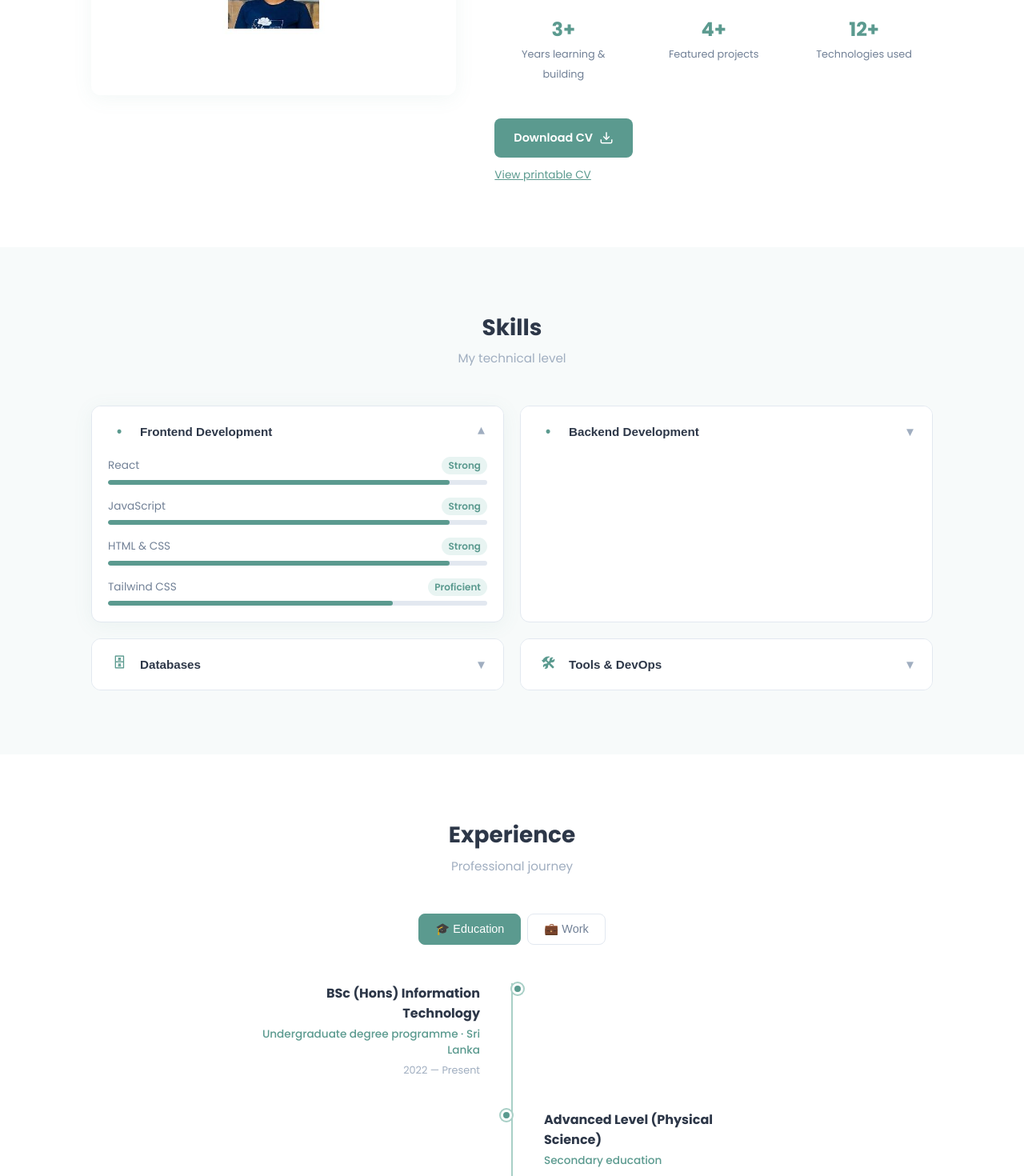
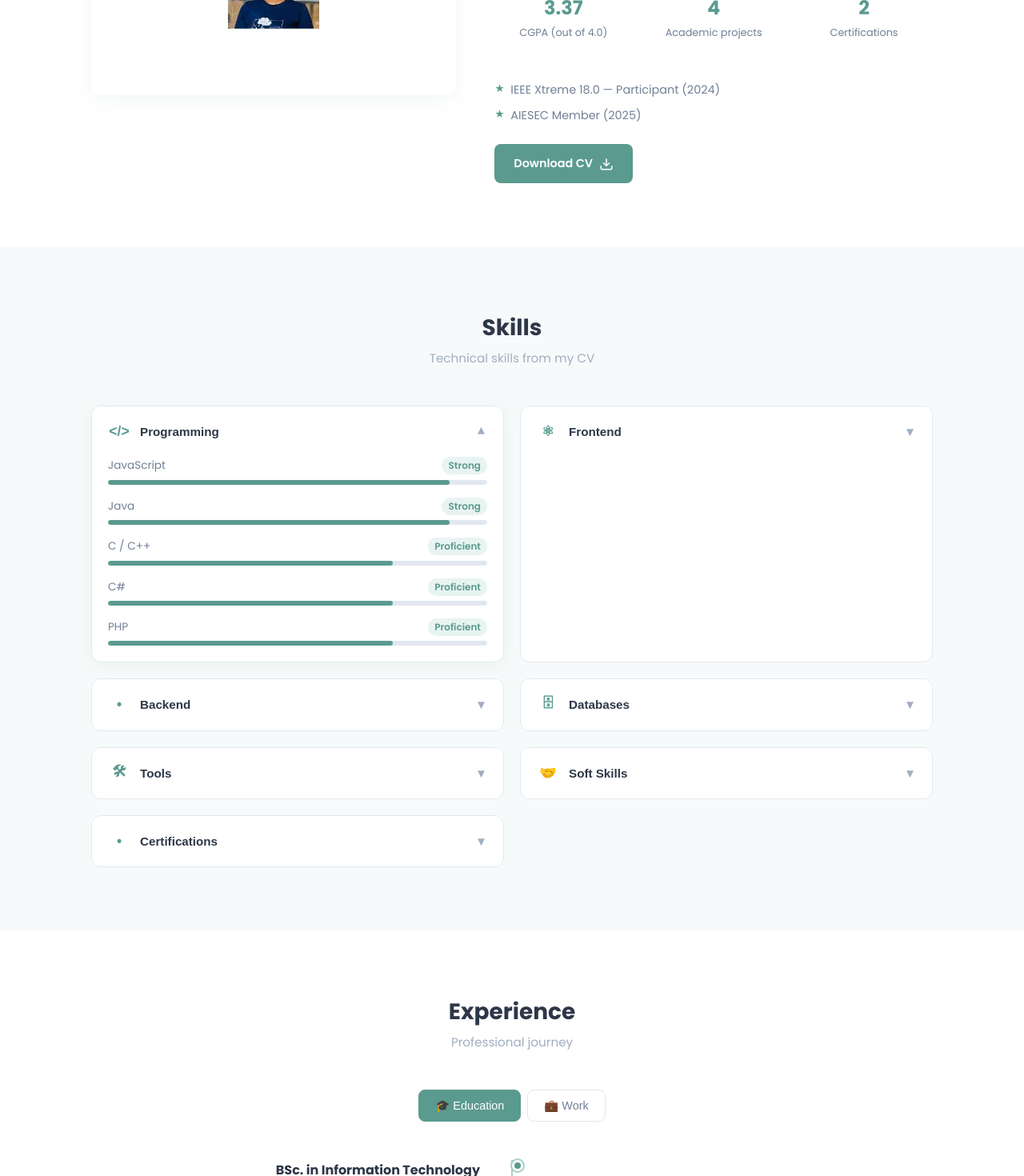
Before and after one commit to RajeevniUmapathisivam/portfolio, a React (Create React App) app: page / in a window 1280 px wide. Shown: the part 1080-2550 px from the top of the page at 80% size. Built offline with nearby package versions, Linux system fonts and the light colour scheme.

Commit message:
feat: align portfolio skills and content with CV (Vavuniya, projects, certifications)
Co-authored-by: Cursor <cursoragent@cursor.com>

```diff
--- a/src/App.css
+++ b/src/App.css
@@ -399,8 +399,60 @@
 /* ── Skills accordion ── */
 .skills-grid {
   display: grid;
-  grid-template-columns: 1fr 1fr;
+  grid-template-columns: repeat(2, 1fr);
   gap: 1.25rem;
+}
+
+.skill-list-plain {
+  list-style: none;
+  padding: 0;
+  margin: 0;
+}
+
+.skill-list-plain li {
+  padding: 0.5rem 0;
+  font-size: 0.9rem;
+  color: var(--text-muted);
+  border-bottom: 1px solid var(--border);
+}
+
+.skill-list-plain li:last-child {
+  border-bottom: none;
+}
+
+.skill-list-plain li::before {
+  content: "✓ ";
+  color: var(--teal);
+  font-weight: 700;
+}
+
+.about-achievements {
+  list-style: none;
+  margin: 0 0 1.25rem;
+  padding: 0;
+}
+
+.about-achievements li {
+  font-size: 0.9rem;
+  color: var(--text-muted);
+  padding: 0.35rem 0;
+  padding-left: 1.25rem;
+  position: relative;
+}
+
+.about-achievements li::before {
+  content: "★";
+  position: absolute;
+  left: 0;
+  color: var(--teal);
+  font-size: 0.75rem;
+}
+
+.timeline-detail {
+  font-size: 0.82rem;
+  color: var(--text-light);
+  margin-top: 0.25rem;
+  line-height: 1.5;
 }
 
 .accordion {
@@ -986,6 +1038,10 @@
 }
 
 @media (max-width: 600px) {
+  .skills-grid {
+    grid-template-columns: 1fr;
+  }
+
   .form-row {
     grid-template-columns: 1fr;
   }
--- a/src/components/About.js
+++ b/src/components/About.js
@@ -1,9 +1,8 @@
-import { ABOUT_STATS, SITE } from "../data/portfolio";
+import { ABOUT_STATS, SITE, achievements } from "../data/portfolio";
 import { IconDownload } from "./Icons";
 
 const PROFILE_IMAGE = `${process.env.PUBLIC_URL}/profile.jpg`;
-const CV_URL = `${process.env.PUBLIC_URL}/cv.pdf`;
-const CV_FALLBACK = `${process.env.PUBLIC_URL}/cv.html`;
+const CV_URL = `${process.env.PUBLIC_URL}/${SITE.cvPdf}`;
 
 export default function About() {
   return (
@@ -18,12 +17,7 @@ export default function About() {
             <img src={PROFILE_IMAGE} alt={`${SITE.name} portrait`} loading="lazy" />
           </div>
           <div>
-            <p className="about-text">
-              I am an enthusiastic IT undergraduate focused on full-stack development,
-              system design, and building real-world scalable applications. I enjoy turning
-              complex problems into clean, user-friendly web experiences — from REST APIs and
-              databases to polished React frontends.
-            </p>
+            <p className="about-text">{SITE.aboutSummary}</p>
             <div className="about-stats">
               {ABOUT_STATS.map((s) => (
                 <div key={s.label} className="stat-card">
@@ -32,14 +26,20 @@ export default function About() {
                 </div>
               ))}
             </div>
-            <a href={CV_URL} className="btn-teal" download="Rajeevni-Umapathisivam-CV.pdf">
+            <ul className="about-achievements">
+              {achievements.map((a) => (
+                <li key={a}>{a}</li>
+              ))}
+            </ul>
+            <a
+              href={CV_URL}
+              className="btn-teal"
+              download="Rajeevni-Umapathisivam-CV.pdf"
+              target="_blank"
+              rel="noreferrer"
+            >
               Download CV <IconDownload />
             </a>
-            <p className="cv-alt-link">
-              <a href={CV_FALLBACK} target="_blank" rel="noreferrer">
-                View printable CV
-              </a>
-            </p>
           </div>
         </div>
       </div>
--- a/src/components/Contact.js
+++ b/src/components/Contact.js
@@ -28,7 +28,7 @@ export default function Contact() {
           </div>
           <div className="contact-info-item">
             <IconPhone />
-            <a href={`tel:${SITE.phone}`}>{SITE.phone}</a>
+                <a href={`tel:${SITE.phone.replace(/\s/g, "")}`}>{SITE.phone}</a>
           </div>
           <div className="contact-info-item">
             <IconMail />
--- a/src/components/Experience.js
+++ b/src/components/Experience.js
@@ -32,9 +32,10 @@ export default function Experience() {
           {timeline.map((item, i) => (
             <div key={`${item.title}-${i}`} className="timeline-item">
               <span className="timeline-dot" />
-              <h3 className="timeline-title">{item.title}</h3>
-              <p className="timeline-org">{item.org}</p>
-              <p className="timeline-date">{item.date}</p>
+                  <h3 className="timeline-title">{item.title}</h3>
+                  <p className="timeline-org">{item.org}</p>
+                  {item.detail && <p className="timeline-detail">{item.detail}</p>}
+                  <p className="timeline-date">{item.date}</p>
             </div>
           ))}
         </div>
--- a/src/components/Icons.js
+++ b/src/components/Icons.js
@@ -46,6 +46,15 @@ export const IconPhone = () => (
 );
 
 export const AccordionIcon = ({ type }) => {
-  const icons = { code: "</>", server: "⚙", database: "🗄", tools: "🛠" };
+  const icons = {
+    programming: "</>",
+    frontend: "⚛",
+    code: "</>",
+    server: "⚙",
+    database: "🗄",
+    tools: "🛠",
+    soft: "🤝",
+    cert: "📜",
+  };
   return <span className="accordion-icon">{icons[type] || "•"}</span>;
 };
--- a/src/components/Skills.js
+++ b/src/components/Skills.js
@@ -3,14 +3,14 @@ import { skillCategories, LEVEL_WIDTH } from "../data/portfolio";
 import { AccordionIcon } from "./Icons";
 
 export default function Skills() {
-  const [openSkill, setOpenSkill] = useState("frontend");
+  const [openSkill, setOpenSkill] = useState("programming");
 
   return (
     <section id="skills" className="section section-alt">
       <div className="container">
         <div className="section-header">
           <h2 className="section-title">Skills</h2>
-          <p className="section-subtitle">My technical level</p>
+          <p className="section-subtitle">Technical skills from my CV</p>
         </div>
         <div className="skills-grid">
           {skillCategories.map((cat) => (
@@ -32,7 +32,14 @@ export default function Skills() {
               </button>
               {openSkill === cat.id && (
                 <div className="accordion-body">
+                  {cat.listOnly ? (
+                    <ul className="skill-list-plain">
                       {cat.skills.map((s) => (
+                        <li key={s.name}>{s.name}</li>
+                      ))}
+                    </ul>
+                  ) : (
+                    cat.skills.map((s) => (
                       <div key={s.name} className="skill-bar-row">
                         <div className="skill-bar-meta">
                           <span>{s.name}</span>
@@ -45,7 +52,8 @@ export default function Skills() {
                           />
                         </div>
                       </div>
-                  ))}
+                    ))
+                  )}
                 </div>
               )}
             </div>
--- a/src/data/portfolio.js
+++ b/src/data/portfolio.js
@@ -3,13 +3,16 @@ export const SITE = {
   shortName: "Rajeevni",
   role: "Full Stack Developer",
   tagline:
-    "BSc IT undergraduate building full-stack apps with React, Node.js, and MongoDB — 4+ shipped university and personal projects.",
+    "BSc IT undergraduate (3rd year) at University of Vavuniya — motivated developer with CGPA 3.37, strong in React, Node.js, and real-world academic projects.",
+  aboutSummary:
+    "Motivated IT undergraduate with a strong foundation in programming and web development, eager to gain practical industry experience. Quick learner with strong problem-solving skills and a passion for working on real-world projects in collaborative environments.",
   email: "urajeevni@gmail.com",
-  phone: "0778280888",
-  location: "Sri Lanka",
+  phone: "+94 778 280 888",
+  location: "Trincomalee, Sri Lanka",
   linkedin: "https://www.linkedin.com/in/rajeevni-umapathisivam",
   github: "https://github.com/RajeevniUmapathisivam",
   liveUrl: "https://RajeevniUmapathisivam.github.io/portfolio",
+  cvPdf: "cv.pdf",
 };
 
 export const NAV_LINKS = [
@@ -22,32 +25,45 @@ export const NAV_LINKS = [
 ];
 
 export const ABOUT_STATS = [
-  { value: "3+", label: "Years learning & building" },
-  { value: "4+", label: "Featured projects" },
-  { value: "12+", label: "Technologies used" },
+  { value: "3.37", label: "CGPA (out of 4.0)" },
+  { value: "4", label: "Academic projects" },
+  { value: "2", label: "Certifications" },
 ];
 
+/** Matches TECHNICAL SKILLS + SOFT SKILLS + CERTIFICATIONS from CV */
 export const skillCategories = [
   {
-    id: "frontend",
-    label: "Frontend Development",
+    id: "programming",
+    label: "Programming",
     icon: "code",
     skills: [
-      { name: "React", level: "Strong" },
       { name: "JavaScript", level: "Strong" },
+      { name: "Java", level: "Strong" },
+      { name: "C / C++", level: "Proficient" },
+      { name: "C#", level: "Proficient" },
+      { name: "PHP", level: "Proficient" },
+    ],
+  },
+  {
+    id: "frontend",
+    label: "Frontend",
+    icon: "code",
+    skills: [
+      { name: "ReactJS", level: "Strong" },
+      { name: "React Native", level: "Proficient" },
+      { name: "Tailwind CSS", level: "Proficient" },
       { name: "HTML & CSS", level: "Strong" },
-      { name: "Tailwind CSS", level: "Proficient" },
     ],
   },
   {
     id: "backend",
-    label: "Backend Development",
+    label: "Backend",
     icon: "server",
     skills: [
-      { name: "Node.js", level: "Proficient" },
-      { name: "Express", level: "Proficient" },
+      { name: "Node.js", level: "Strong" },
+      { name: "Express.js", level: "Strong" },
       { name: "REST APIs", level: "Strong" },
-      { name: "Java", level: "Proficient" },
+      { name: "JWT Authentication", level: "Proficient" },
     ],
   },
   {
@@ -55,20 +71,44 @@ export const skillCategories = [
     label: "Databases",
     icon: "database",
     skills: [
-      { name: "MongoDB", level: "Proficient" },
+      { name: "MongoDB", level: "Strong" },
       { name: "MySQL", level: "Proficient" },
-      { name: "Firebase", level: "Familiar" },
+      { name: "Firebase", level: "Proficient" },
     ],
   },
   {
     id: "tools",
-    label: "Tools & DevOps",
+    label: "Tools",
     icon: "tools",
     skills: [
-      { name: "Git & GitHub", level: "Strong" },
       { name: "VS Code", level: "Strong" },
-      { name: "Postman", level: "Proficient" },
-      { name: "Figma", level: "Familiar" },
+      { name: "Visual Studio", level: "Proficient" },
+      { name: "GitHub", level: "Strong" },
+      { name: "Linux", level: "Proficient" },
+      { name: "Shell Scripting", level: "Proficient" },
+    ],
+  },
+  {
+    id: "soft",
+    label: "Soft Skills",
+    icon: "soft",
+    listOnly: true,
+    skills: [
+      { name: "Leadership" },
+      { name: "Communication" },
+      { name: "Teamwork" },
+      { name: "Critical Thinking" },
+      { name: "Problem Solving" },
+    ],
+  },
+  {
+    id: "certifications",
+    label: "Certifications",
+    icon: "cert",
+    listOnly: true,
+    skills: [
+      { name: "Cisco — JavaScript Essentials 1" },
+      { name: "Sololearn — SQL (Intro & Intermediate)" },
     ],
   },
 ];
@@ -77,78 +117,94 @@ export const LEVEL_WIDTH = { Strong: 90, Proficient: 75, Familiar: 55 };
 
 export const education = [
   {
-    title: "BSc (Hons) Information Technology",
-    org: "Undergraduate degree programme · Sri Lanka",
-    date: "2022 — Present",
+    title: "BSc. in Information Technology",
+    org: "University of Vavuniya, Sri Lanka · CGPA 3.37 / 4.0",
+    date: "Sept 2023 — Present",
+    detail: "3rd Year · OOP, DSA, OS, Networks, Software Engineering, DB Systems",
   },
   {
-    title: "Advanced Level (Physical Science)",
+    title: "G.C.E. Advanced Level — Physical Science",
     org: "Secondary education",
-    date: "2018 — 2020",
+    date: "2021",
+  },
+  {
+    title: "G.C.E. Ordinary Level",
+    org: "7A, 2B (Mathematics, ICT, English Literature)",
+    date: "2018",
   },
 ];
 
 export const work = [
   {
-    title: "Full Stack Developer — Personal Projects",
-    org: "React, Node.js, MongoDB applications",
-    date: "2023 — Present",
+    title: "RentorX — E-Commerce (IT3232)",
+    org: "Web rental marketplace · Group project · Ongoing",
+    date: "Ongoing",
   },
   {
-    title: "Course Project Lead — EduEnrollPro",
-    org: "University course registration system",
-    date: "2024 — 2025",
+    title: "Online Vehicle Gatepass System (IT3162)",
+    org: "Gate pass & vehicle tracking · Group project",
+    date: "Aug 2025 — Jan 2026",
   },
   {
-    title: "Web Services & APIs — IT2234",
-    org: "RESTful services coursework (GitHub)",
-    date: "2025",
+    title: "Movie App (IT3133)",
+    org: "Movie browse, auth, watchlist · Individual project",
+    date: "Sept 2025 — Nov 2025",
   },
+  {
+    title: "Course Registration System (IT2212)",
+    org: "EduEnrollPro · MIS group project",
+    date: "Apr 2025 — June 2025",
+  },
+];
+
+export const achievements = [
+  "IEEE Xtreme 18.0 — Participant (2024)",
+  "AIESEC Member (2025)",
 ];
 
 export const projects = [
   {
     id: 1,
-    title: "EduEnrollPro — Course Registration Portal",
+    title: "RentorX — Rental Marketplace",
     summary:
-      "University course registration system with analytics dashboard, capacity management, and semester planning.",
-    meta: "Full Stack · React, Node.js, Chart.js, MySQL",
-    repo: "https://github.com/RajeevniUmapathisivam/EduEnrollPro",
+      "IT3232 E-Commerce group project: property/equipment rental with map-based search, bookings dashboard, and Leaflet-powered nearby view.",
+    meta: "React · Tailwind CSS · Leaflet · Vite · IT3232",
+    repo: "https://github.com/RajeevniUmapathisivam",
     demo: null,
     image:
-      "https://opengraph.githubassets.com/1/RajeevniUmapathisivam/EduEnrollPro",
+      "https://images.unsplash.com/photo-1560518883-ce09059eeffa?w=400&h=300&fit=crop",
   },
   {
     id: 2,
-    title: "Movie Discovery App",
+    title: "Online Vehicle Gatepass Management System",
     summary:
-      "Movie platform with authentication, personal watchlists, ratings, and TMDB API integration.",
-    meta: "Frontend · React, TypeScript, JWT",
+      "IT3162 group project: digital gate pass requests, vehicle entry/exit tracking, admin & security dashboards, and approval workflows.",
+    meta: "React · Node.js · Express · MongoDB · REST API",
+    repo: "https://github.com/RajeevniUmapathisivam",
+    demo: null,
+    image:
+      "https://images.unsplash.com/photo-1449965408869-eaa3f725e40f?w=400&h=300&fit=crop",
+  },
+  {
+    id: 3,
+    title: "Movie App",
+    summary:
+      "IT3133 individual project: browse and search movies, ratings, trailers, JWT auth, favorites/watchlist, and responsive UI.",
+    meta: "React · Node.js · MongoDB · JWT · REST APIs",
     repo: "https://github.com/RajeevniUmapathisivam/Movie-app",
     demo: null,
     image:
       "https://opengraph.githubassets.com/1/RajeevniUmapathisivam/Movie-app",
   },
   {
-    id: 3,
-    title: "Web Services Application — IT2234",
+    id: 4,
+    title: "Course Registration System — EduEnrollPro",
     summary:
-      "Web services coursework covering REST APIs, backend integration, and structured service design.",
-    meta: "Backend · Web Services · IT2234",
-    repo: "https://github.com/RajeevniUmapathisivam/WebService-IT2234",
+      "IT2212 MIS group project: semester course registration, admin approval, analytics, notifications, and audit logs.",
+    meta: "React · Node.js · MongoDB · JWT · Chart.js",
+    repo: "https://github.com/RajeevniUmapathisivam/EduEnrollPro",
     demo: null,
     image:
-      "https://opengraph.githubassets.com/1/RajeevniUmapathisivam/WebService-IT2234",
-  },
-  {
-    id: 4,
-    title: "Developer Portfolio",
-    summary:
-      "Personal portfolio with responsive layout, dark mode, project showcase, and GitHub Pages deployment.",
-    meta: "Frontend · React, CSS, GitHub Pages",
-    repo: "https://github.com/RajeevniUmapathisivam/portfolio",
-    demo: "https://RajeevniUmapathisivam.github.io/portfolio",
-    image:
-      "https://opengraph.githubassets.com/1/RajeevniUmapathisivam/portfolio",
+      "https://opengraph.githubassets.com/1/RajeevniUmapathisivam/EduEnrollPro",
   },
 ];
```
Also changed, not shown: public/cv.html (+36 -34 lines). Lines whose indentation alone changed are shown as unchanged.
